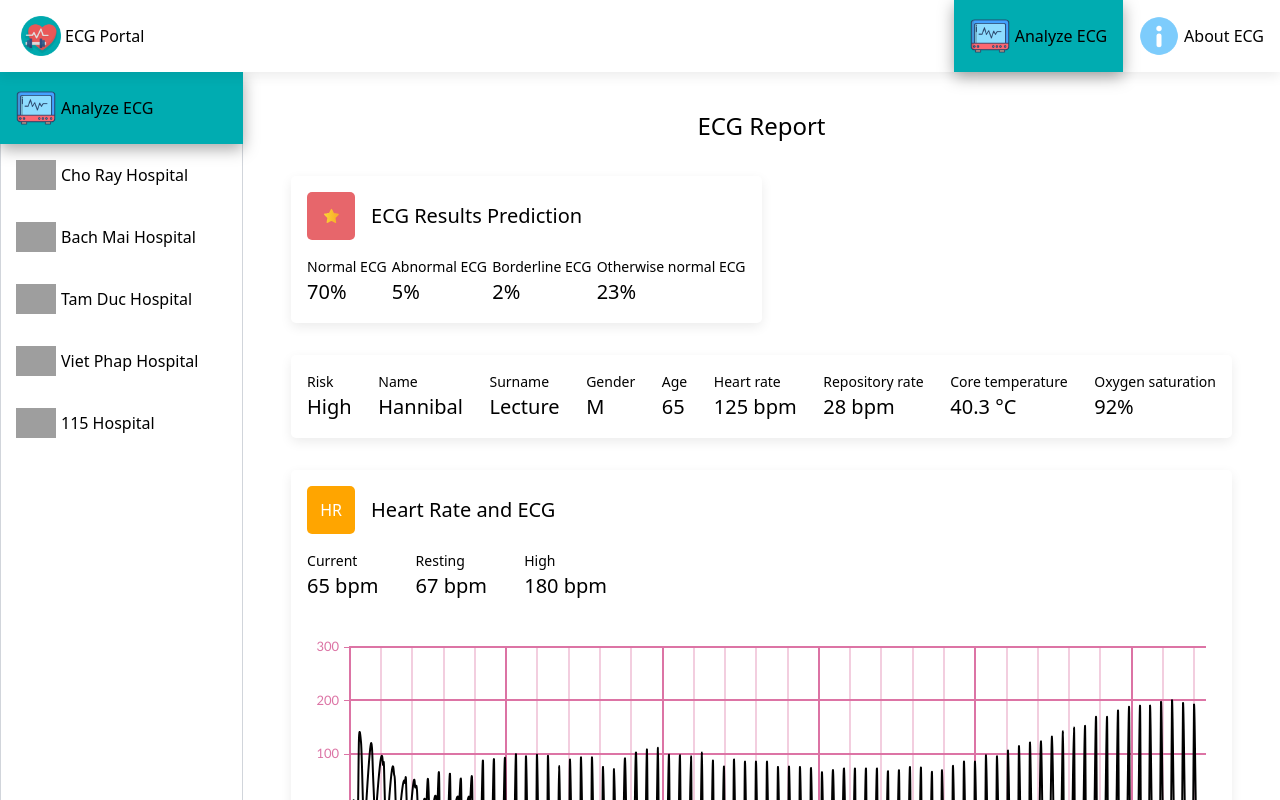
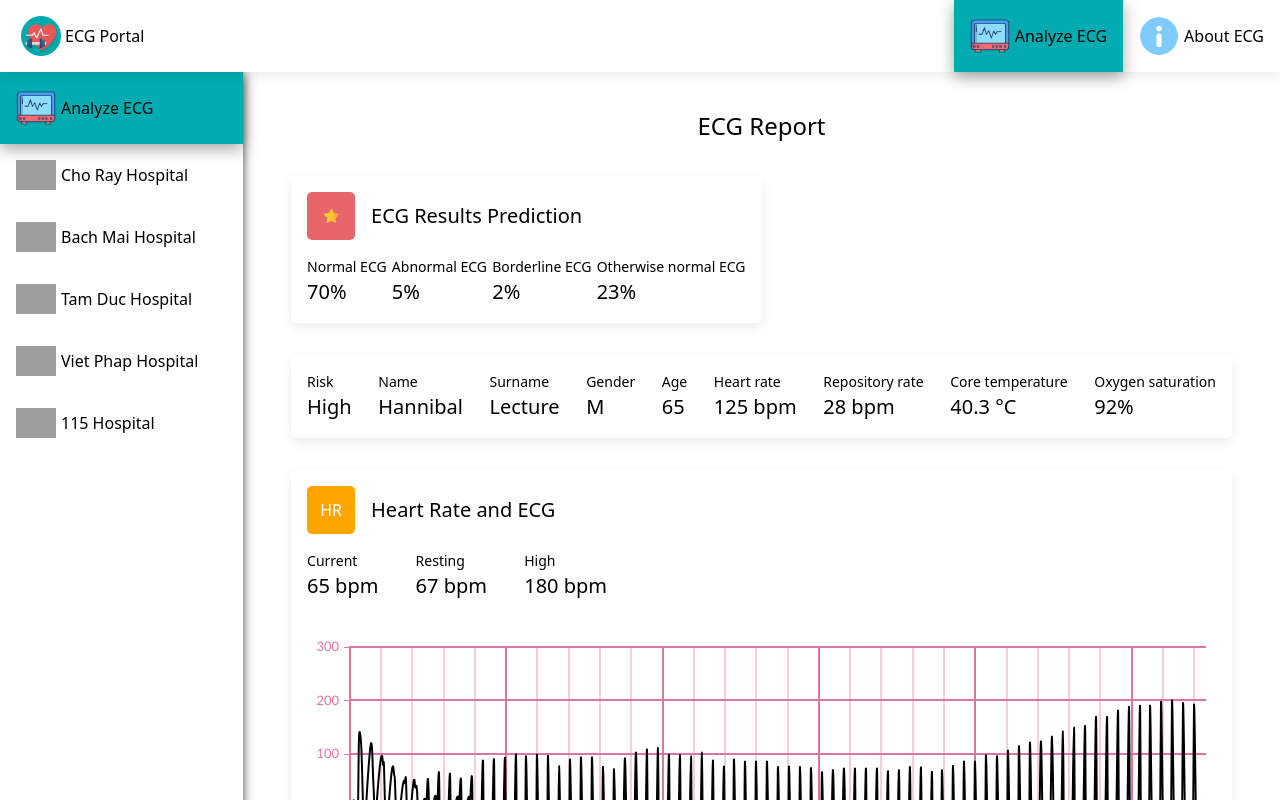
Before and after one commit to ngtruongthanh98/swarm-learning-to-detect-heart-diseases-by-ecg, a Nuxt app in the folder ecg-portal/: page /analyze-ecg in a window 1280 px wide. Shown: the top 800 px of the page. Built offline with nearby package versions, Linux system fonts and the light colour scheme; grey boxes are pictures that could not be loaded.

Commit message:
style: Change box-shadow

```diff
--- a/ecg-portal/components/Sidebar/index.vue
+++ b/ecg-portal/components/Sidebar/index.vue
@@ -44,8 +44,7 @@
 <style lang="scss" scoped>
 .sidebar {
   width: 300px;
-  box-shadow: rgba(0, 0, 0, 0.05) 0px 0px 0px 0px,
-    rgb(209, 213, 219) 0px 0px 0px 1px inset;
+  box-shadow: 0 0 10px rgba(0, 0, 0, 0.75);
 
   display: flex;
   flex-direction: column;
```
